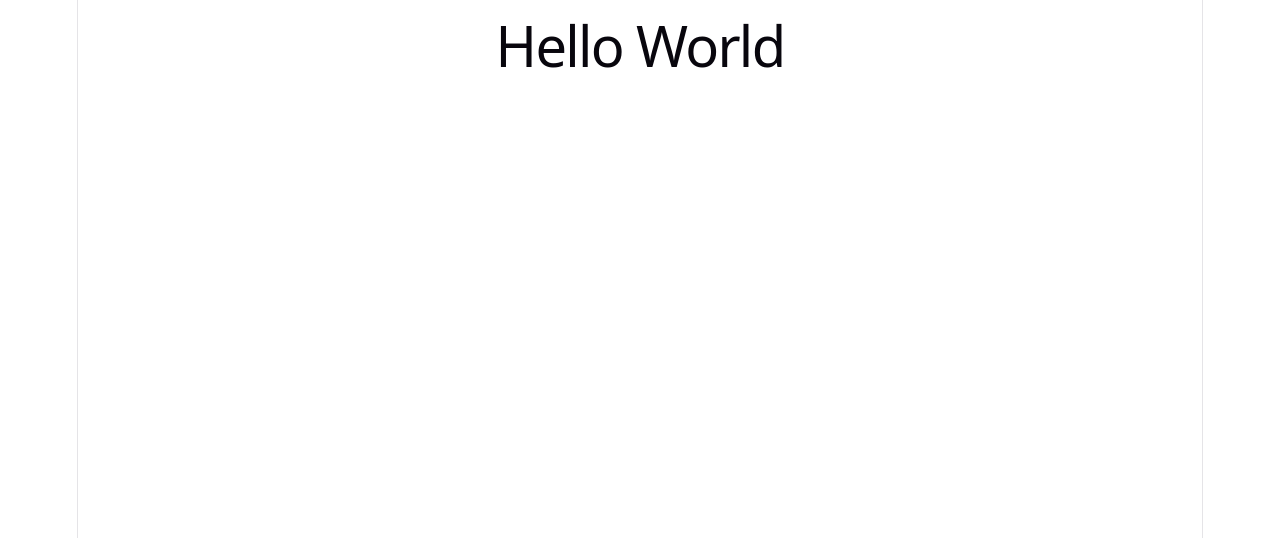
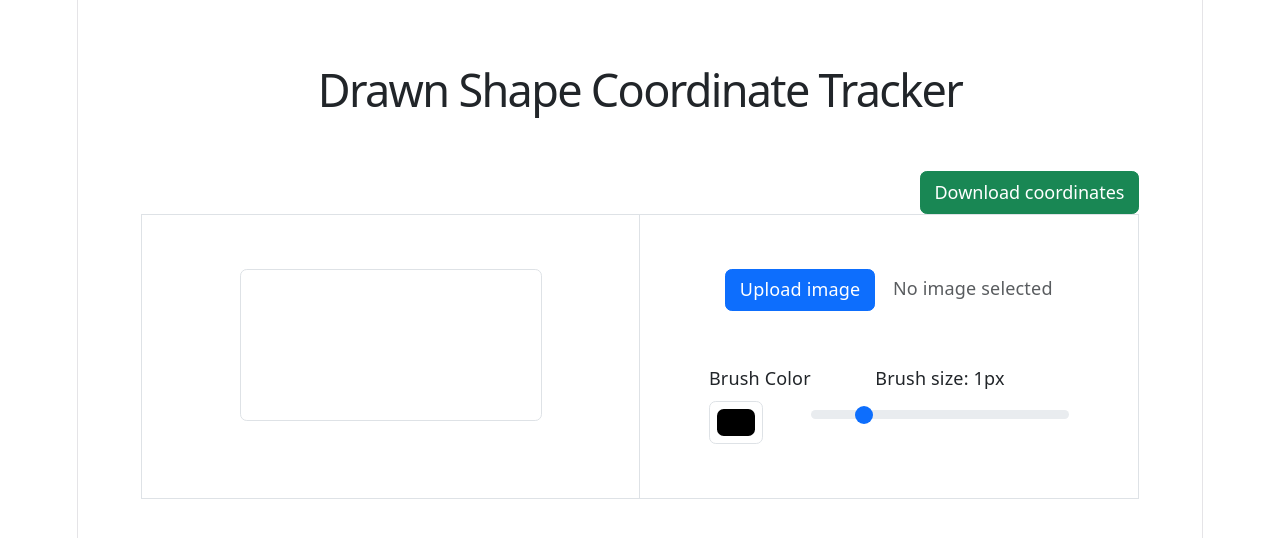
Before and after one commit to chiragmahajan3101/DemoImageCoordinateTracker, a React (Vite) app: page / in a window 1280 px wide. Shown: the top 538 px of the page. Built offline with nearby package versions, Linux system fonts and the light colour scheme.

Commit message:
Created base skeleton using html tags for the entire page

```diff
--- a/src/App.tsx
+++ b/src/App.tsx
@@ -1,10 +1,9 @@
-import { useState } from 'react'
 import './App.css'
 import { Routes, Route } from 'react-router-dom'
 import CoordinateTracker from './pages/CoordinateTracker/trackerUsingBSP'
+import CoordinateTracker2 from './pages/CoordinateTracker/trackerUsingMTN'
 
 function App() {
-  const [count, setCount] = useState(0)
 
   return (
     <>
@@ -18,6 +17,7 @@ function App() {
       </section> */}
       <Routes>
         <Route path="/" element={<CoordinateTracker />} />
+        <Route path="/mt" element={<CoordinateTracker2 />} />
       </Routes>
     </>
   )
--- a/src/main.tsx
+++ b/src/main.tsx
@@ -3,6 +3,7 @@ import { createRoot } from "react-dom/client";
 import { BrowserRouter } from "react-router-dom";
 import "./index.css";
 import App from "./App.tsx";
+import 'bootstrap/dist/css/bootstrap.min.css'
 
 createRoot(document.getElementById("root")!).render(
   <StrictMode>
--- a/src/pages/CoordinateTracker/trackerUsingBSP.tsx
+++ b/src/pages/CoordinateTracker/trackerUsingBSP.tsx
@@ -1,17 +1,68 @@
-function trackerUsingBSP() {
+import { useRef } from "react";
+
+export default function trackerUsingBSP() {
+  const canvasRef = useRef<HTMLCanvasElement>(null);
+
   return (
     <>
-      <div id="coordinate-tracker">
-        <h1>Hello World</h1>
-        <div className="img-output">
+      <div id="coordinate-tracker" className="m-2 p-5 text-center">
+        <h1 className="mb-5">Drawn Shape Coordinate Tracker</h1>
+        <div className="text-end">
+          <button className="btn btn-success" disabled={false}>
+          Download coordinates
+        </button>
+        </div>
+        <div className="d-flex tracker-section justify-content-center border w-100">
+          <div className="img-output border-end p-5 center w-50">
+            <canvas
+              ref={canvasRef}
+              className={`border rounded mw-100`}
+              style={{ cursor: "crosshair", touchAction: "none" }}
+            />
+          </div>
+          <div className="input p-5 w-50 d-flex flex-column align-items-center">
+            <div className="img-input mb-5">
+              <label htmlFor="image-upload" className="btn btn-primary">
+                Upload image
+              </label>
+              <span className="ms-3 text-muted">{"No image selected"}</span>
+              <input
+                id="image-upload"
+                type="file"
+                accept="image/*"
+                className="d-none"
+              />
+            </div>
+            <div className="brush-input d-flex flex-row justify-content-between">
+              <div className="brush-color-input">
+                <label htmlFor="brush-color" className="form-label d-block">
+                  Brush Color
+                </label>
 
-        </div>
-        <div className="img-input">
+                <input
+                  id="brush-color"
+                  type="color"
+                  className="form-control form-control-color"
+                />
+              </div>
+              <div className="brush-size-input">
+                <label htmlFor="brush-size" className="form-label">
+                  Brush size: 1px
+                </label>
 
+                <input
+                  id="brush-size"
+                  type="range"
+                  className="form-range"
+                  min="1"
+                  max="50"
+                  value={10}
+                />
+              </div>
+            </div>
+          </div>
         </div>
       </div>
     </>
   );
 }
-
-export default trackerUsingBSP;
```
